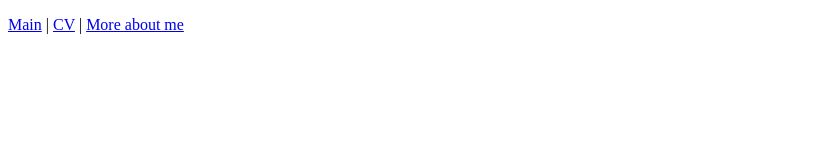
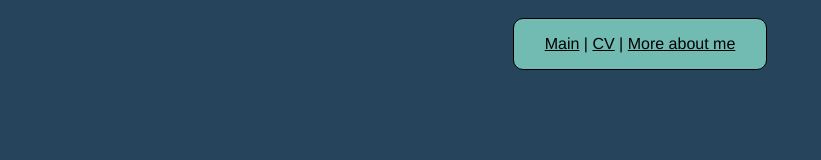
Before and after one commit to Daabit/Portfolio, a plain HTML site: page about_me.html in a window 1280 px wide. Shown: the whole page, without its empty margins (0-821 px from the left). Drawn offline with Linux system fonts and the light colour scheme.

Commit message:
Update about_me.html

```diff
--- a/about_me.html
+++ b/about_me.html
@@ -4,16 +4,16 @@
     <meta charset="UTF-8">
     <meta name="viewport" content="width=device-width, initial-scale=1.0">
     <title>David Lucero Developer Portfolio</title>
-    <link rel="stylesheet" href="Portfolio//styles/styles.css">
+    <link rel="stylesheet" href="styles/styles.css">
 </head>
 <body>
 
     <header>
         <nav>
             <p id="pnav">
-                <a href="Portfolio/index.html">Main</a> |
-                <a href="Portfolio/docs/CV_David_Lucero_(Español).pdf" target="_blank">CV</a> |
-                <a href="Portfolio/about_me.html">More about me</a>
+                <a href="index.html">Main</a> |
+                <a href="docs/CV_David_Lucero_(Español).pdf" target="_blank">CV</a> |
+                <a href="about_me.html">More about me</a>
             </p>
         </nav>
     </header>
```
